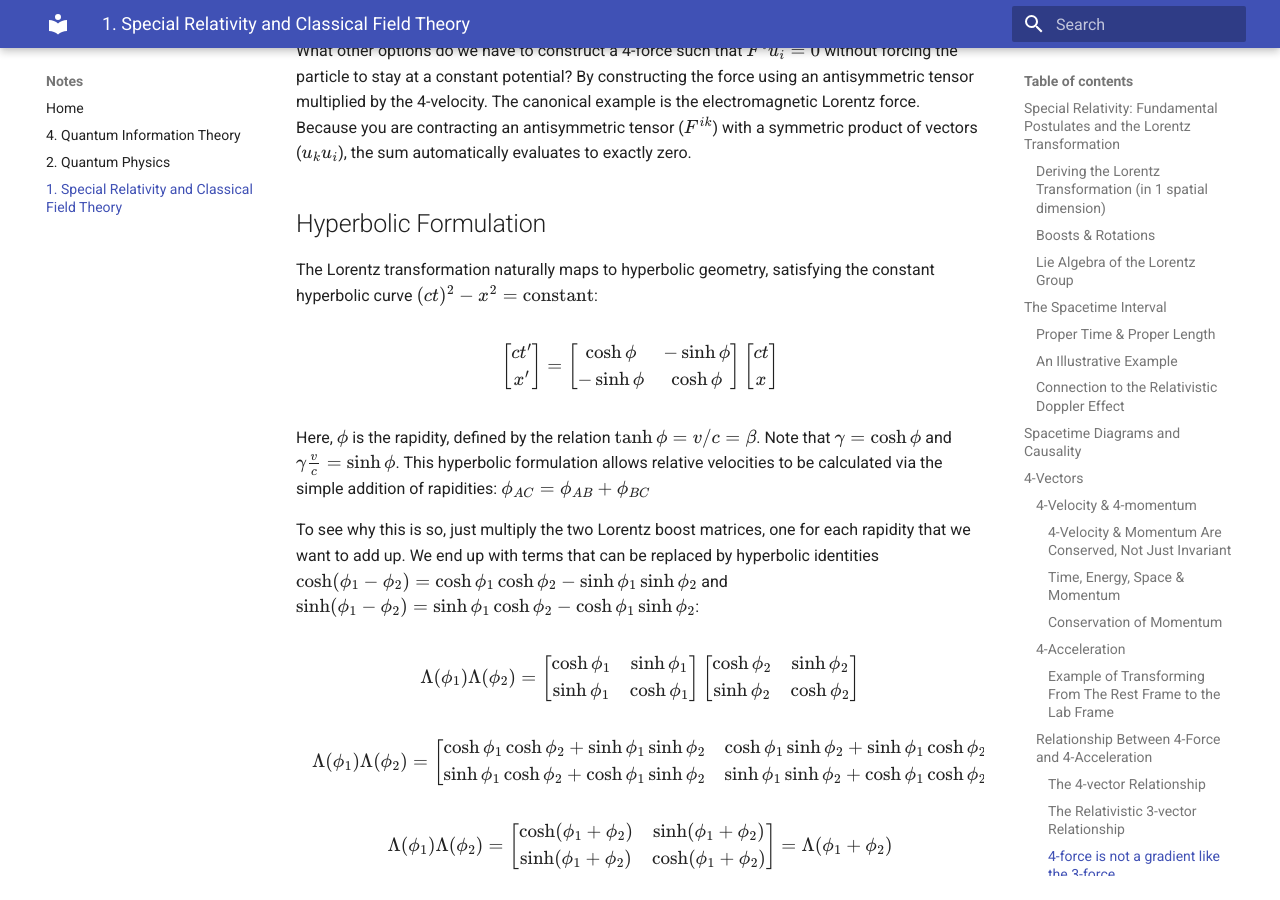
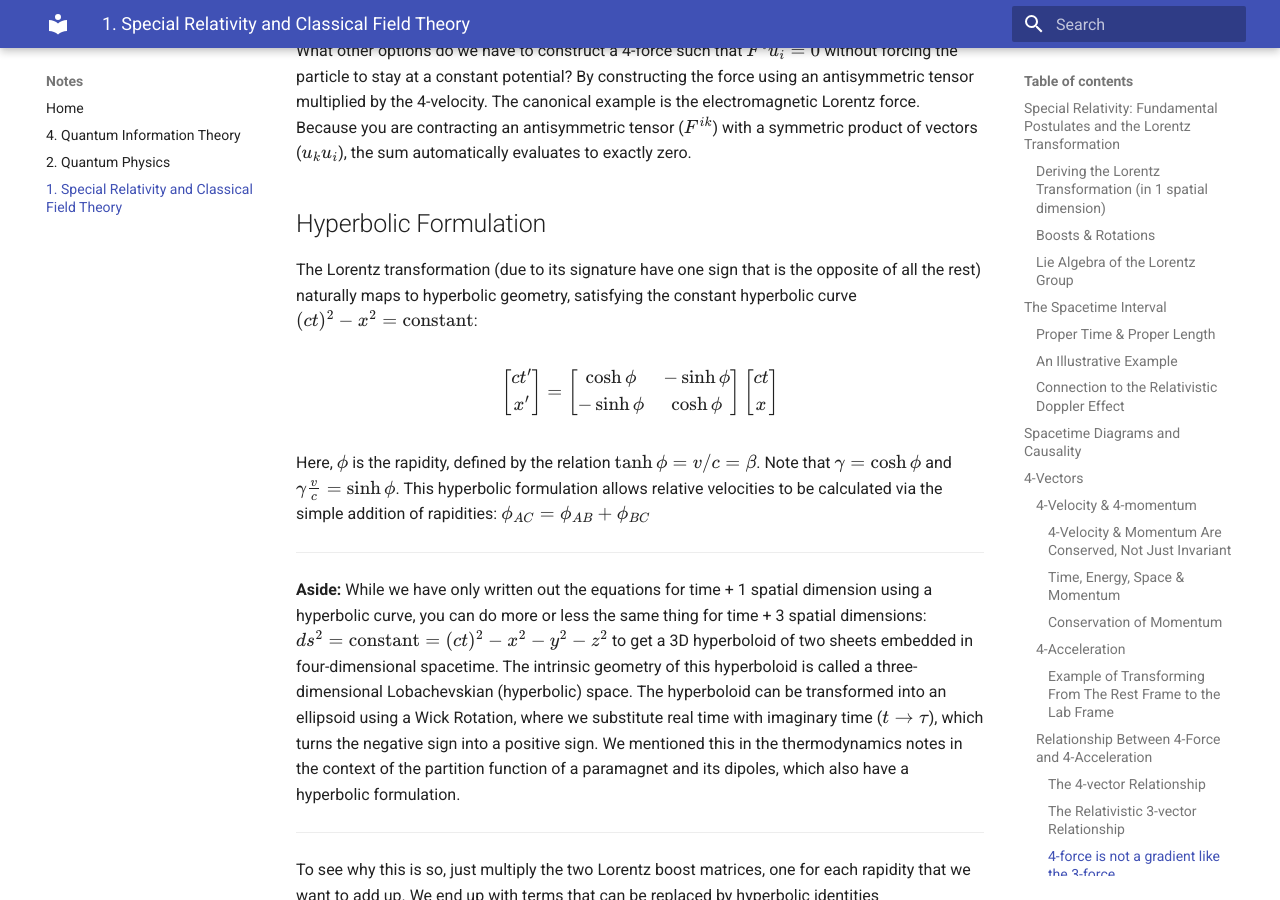
Before and after one commit to regstuff/notes, an MkDocs documentation site: the page built from docs/special_relativity_classical_field_theory.md, in a window 1280 px wide and 900 px high, scrolled down 21470 px. Built offline with MkDocs 1.6.1 and Material for MkDocs 9.7.7, drawn with Linux system fonts in a browser that asks for light colours.

Commit message:
Update special_relativity_classical_field_theory.md

```diff
--- a/docs/special_relativity_classical_field_theory.md
+++ b/docs/special_relativity_classical_field_theory.md
@@ -516,11 +516,17 @@ What other options do we have to construct a 4-force such that $F^i u_i=0$ witho
 
 ## Hyperbolic Formulation
 
-The Lorentz transformation naturally maps to hyperbolic geometry, satisfying the constant hyperbolic curve $(ct)^2-x^2=\text{constant}$:
+The Lorentz transformation (due to its signature have one sign that is the opposite of all the rest) naturally maps to hyperbolic geometry, satisfying the constant hyperbolic curve $(ct)^2-x^2=\text{constant}$:
 
 $$\begin{bmatrix}ct'\\x'\end{bmatrix}=\begin{bmatrix}\cosh\phi&-\sinh\phi\\-\sinh\phi&\cosh\phi\end{bmatrix}\begin{bmatrix}ct\\x\end{bmatrix}$$
 
 Here, $\phi$ is the rapidity, defined by the relation $\tanh\phi=v/c=\beta$. Note that $\gamma=\cosh\phi$ and $\gamma\frac{v}{c}=\sinh\phi$. This hyperbolic formulation allows relative velocities to be calculated via the simple addition of rapidities: $\phi_{AC}=\phi_{AB}+\phi_{BC}$
+
+---
+
+**Aside:** While we have only written out the equations for time + 1 spatial dimension using a hyperbolic curve, you can do more or less the same thing for time + 3 spatial dimensions: $ds^2 = \text{constant} = (ct)^2 - x^2 -y^2 - z^2$ to get a 3D hyperboloid of two sheets embedded in four-dimensional spacetime. The intrinsic geometry of this hyperboloid is called a three-dimensional Lobachevskian (hyperbolic) space. The hyperboloid can be transformed into an ellipsoid using a Wick Rotation, where we substitute real time with imaginary time ($t \to \tau$), which turns the negative sign into a positive sign. We mentioned this in the thermodynamics notes in the context of the partition function of a paramagnet and its dipoles, which also have a hyperbolic formulation.
+
+---
 
 To see why this is so, just multiply the two Lorentz boost matrices, one for each rapidity that we want to add up. We end up with terms that can be replaced by hyperbolic identities $\cosh(\phi_1-\phi_2)=\cosh\phi_1\cosh\phi_2-\sinh\phi_1\sinh\phi_2$ and $\sinh(\phi_1-\phi_2)=\sinh\phi_1\cosh\phi_2-\cosh\phi_1\sinh\phi_2$:
 
```
